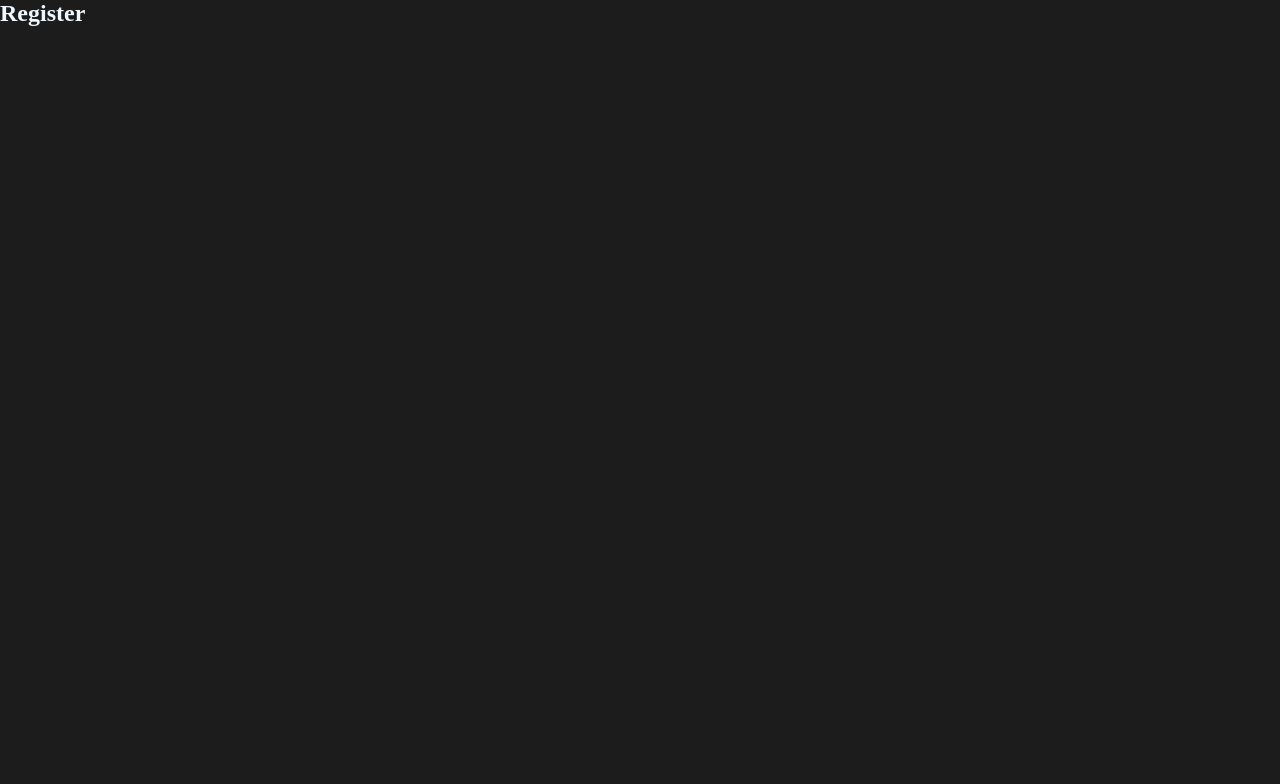
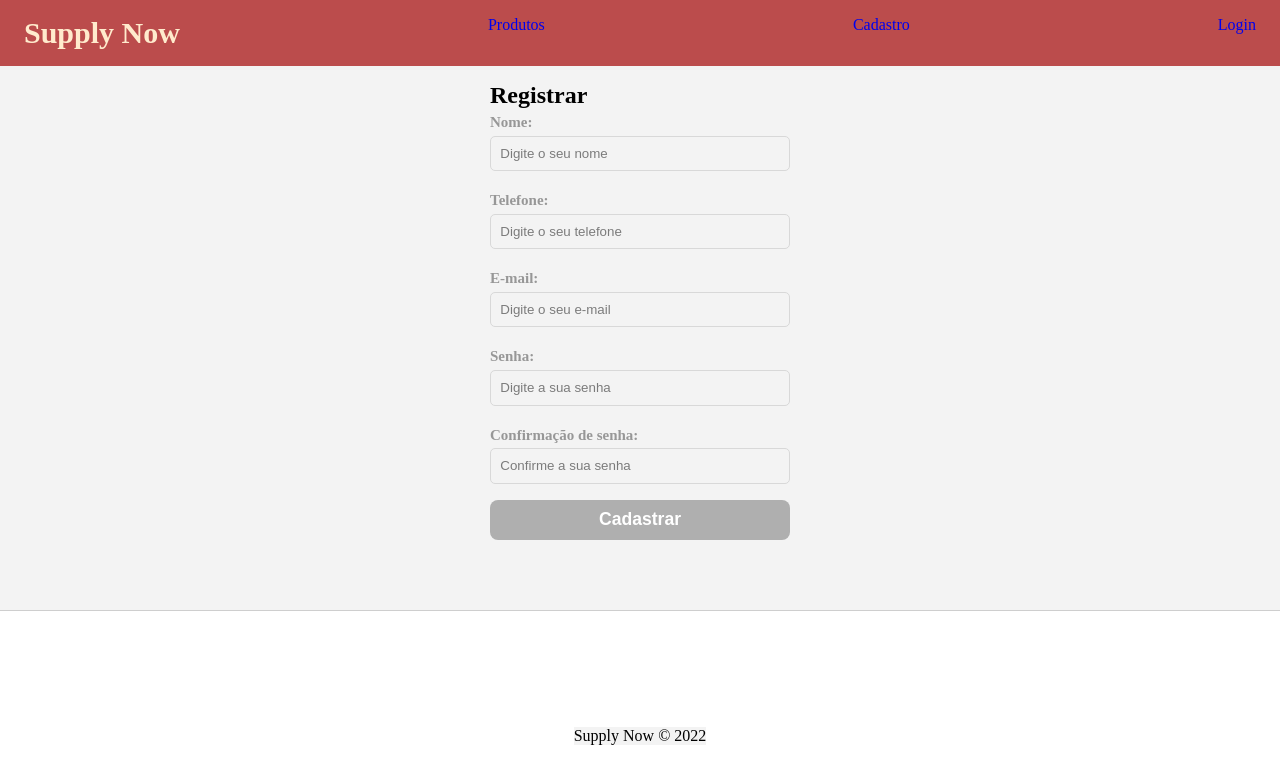
Before and after one commit to maikonmuniz/front-end-supply-now, a React (Create React App) app in the folder supply_now_front/: page /register in a window 1280 px wide. Shown: the top 784 px of the page. Built offline with nearby package versions, Linux system fonts and the light colour scheme.

Commit message:
add register

```diff
--- a/supply_now_front/src/App.js
+++ b/supply_now_front/src/App.js
@@ -4,6 +4,11 @@ import {
   Route,
   Navigate,
 } from 'react-router-dom'
+
+import Navbar from './components/layout/Navbar'
+import Container from './components/layout/Container'
+import Footer from './components/layout/Footer'
+
 
 import Home from './components/pages/Home'
 import Register from './components/pages/Auth/Register'
@@ -14,12 +19,15 @@ import Login from './components/pages/Auth/Login'
 function App() {
   return (
     <Router>
+      <Navbar />
+      <Container>
       <Routes>
         <Route path="/" element={<Home />} />
         <Route path="/login" element={<Login />} />
         <Route path="/register" element={<Register />} />
-
       </Routes>
+      </Container>
+     <Footer />
     </Router>
   )
 }
--- /dev/null
+++ b/supply_now_front/src/components/form/Form.module.css
@@ -0,0 +1,45 @@
+.form_container {
+    max-width: 300px;
+    margin: 0 auto;
+    background-color: #fff;
+    border-radius: 15px;
+  }
+
+  .form_container input[type='submit'] {
+    border-radius: 8px;
+    background-color: #afafaf;
+    color: #fff;
+    border: none;
+    min-width: 100px;
+    min-height: 2.5rem;
+    width: 100%;
+    cursor: pointer;
+    font-size: 1.1em;
+    font-weight: bold;
+  }
+
+  .form_container input[type='submit']:hover {
+    background-color: #ce5353;
+  }
+
+  .form_container p {
+    margin-top: 1em;
+  }
+
+  .form_container p a {
+    color: #16479d;
+    font-weight: bold;
+  }
+
+  /* form de pets */
+  .preview_pet_images {
+    display: flex;
+    justify-content: center;
+    margin-bottom: 1em;
+  }
+
+  .preview_pet_images img {
+    width: 100px;
+    height: 100px;
+    margin-left: 1em;
+  }
--- /dev/null
+++ b/supply_now_front/src/components/form/Input.js
@@ -0,0 +1,28 @@
+import styles from './Input.module.css'
+
+function Input({
+  type,
+  text,
+  name,
+  placeholder,
+  handleOnChange,
+  value,
+  multiple,
+}) {
+  return (
+    <div className={styles.form_control}>
+      <label htmlFor={name}>{text}:</label>
+      <input
+        type={type}
+        name={name}
+        id={name}
+        placeholder={placeholder}
+        onChange={handleOnChange}
+        value={value}
+        {...(multiple ? { multiple } : '')}
+      />
+    </div>
+  )
+}
+
+export default Input
--- /dev/null
+++ b/supply_now_front/src/components/form/Input.module.css
@@ -0,0 +1,24 @@
+.form_control {
+    display: flex;
+    flex-direction: column;
+    margin-bottom: 1em;
+  }
+
+  .form_control label {
+    margin-bottom: 0.3em;
+    font-weight: bold;
+    font-size: 15px;
+    padding-top: 5px;
+    color: rgb(151, 151, 151);
+  }
+
+  .form_control input {
+    padding: 0.7em;
+    border: 1px solid rgb(216, 216, 216);
+    border-radius: 5px;
+    color: #7b7b7b;
+  }
+
+  .form_control input::placeholder {
+    color: #7b7b7b;
+  }
--- /dev/null
+++ b/supply_now_front/src/components/layout/Container.js
@@ -0,0 +1,10 @@
+import styles from './Container.module.css'
+function Container({children}){
+    return (
+        <main className={styles.container}>
+            {children}
+        </main>
+    )
+}
+
+export default Container
--- /dev/null
+++ b/supply_now_front/src/components/layout/Container.module.css
@@ -0,0 +1,6 @@
+.container{
+    min-height: 60vh;
+    padding: 1em 2em 3em;
+    max-width: 1200px;
+    margin: 0 auto;
+}
--- /dev/null
+++ b/supply_now_front/src/components/layout/Footer.js
@@ -0,0 +1,13 @@
+import styles from './Footer.module.css'
+
+function Footer(){
+    return (
+       <footer className={styles.footer}>
+           <p>
+               <span>Supply Now</span> &copy; 2022
+            </p>
+       </footer>
+    )
+}
+
+export default Footer
--- /dev/null
+++ b/supply_now_front/src/components/layout/Footer.module.css
@@ -0,0 +1,14 @@
+.footer{
+    height: 250px;
+    display: flex;
+    align-items: center;
+    justify-content: center;
+    background-color: rgb(255, 255, 255);
+    color: rgb(0, 0, 0);
+    border-top: 1px solid rgba(117, 117, 117, 0.356);
+}
+
+
+.footer p span{
+    background-color: rgba(255, 255, 255, 0);
+}
--- /dev/null
+++ b/supply_now_front/src/components/layout/Navbar.js
@@ -0,0 +1,21 @@
+import {Link} from 'react-router-dom'
+import styles from './Navbar.module.css'
+
+function Navbar(){
+    return (
+        <nav className={styles.navbar}>
+            <h1 className={styles.navbar_logo}>Supply Now</h1>
+            <li>
+                <Link to="/">Produtos</Link>
+            </li>
+            <li>
+                <Link to="/Register">Cadastro</Link>
+            </li>
+            <li>
+                <Link to="/Login">Login</Link>
+            </li>
+        </nav>
+    )
+}
+
+export default Navbar
--- /dev/null
+++ b/supply_now_front/src/components/layout/Navbar.module.css
@@ -0,0 +1,33 @@
+.navbar {
+    display: flex;
+    justify-content: space-between;
+    padding: 1em 1.5em;
+    background-color: #bb4c4c;
+
+  }
+
+  .navbar_logo {
+    display: flex;
+    font-size: 30px;
+    color: blanchedalmond;
+    align-items: center;
+    background-color: rgba(0, 0, 0, 0);
+  }
+
+
+.navbar ul {
+    display: flex;
+    align-items: center;
+  }
+
+.navbar li{
+    list-style: none;
+    background-color: rgba(0, 0, 0, 0);
+}
+
+.navbar a{
+    text-decoration: none;
+    background-color: rgba(0, 0, 0, 0);
+    padding: 0;
+    margin: 0;
+  }
--- a/supply_now_front/src/components/pages/Auth/Register.js
+++ b/supply_now_front/src/components/pages/Auth/Register.js
@@ -1,9 +1,62 @@
-function Register(){
-    return(
-        <section>
-        <h1>Register</h1>
-        </section>
-    )
+
+import Input from '../../form/Input'
+
+import styles from '../../form/Form.module.css'
+
+
+
+function Register() {
+
+
+  function handleChange(e) {}
+
+
+
+  return (
+    <section className={styles.form_container}>
+      <h1>Registrar</h1>
+        <form>
+        <Input
+          text="Nome"
+          type="text"
+          name="name"
+          placeholder="Digite o seu nome"
+          handleOnChange={handleChange}
+        />
+        <Input
+          text="Telefone"
+          type="text"
+          name="phone"
+          placeholder="Digite o seu telefone"
+          handleOnChange={handleChange}
+        />
+        <Input
+          text="E-mail"
+          type="email"
+          name="email"
+          placeholder="Digite o seu e-mail"
+          handleOnChange={handleChange}
+        />
+        <Input
+          text="Senha"
+          type="password"
+          name="password"
+          placeholder="Digite a sua senha"
+          handleOnChange={handleChange}
+        />
+        <Input
+          text="Confirmação de senha"
+          type="password"
+          name="confirmpassword"
+          placeholder="Confirme a sua senha"
+          handleOnChange={handleChange}
+        />
+        <input type="submit" value="Cadastrar" />
+        </form>
+
+
+    </section>
+  )
 }
 
 export default Register
--- a/supply_now_front/src/index.css
+++ b/supply_now_front/src/index.css
@@ -1,9 +1,9 @@
  * {
    padding: 0;
    margin: 0;
-   background-color: #1C1C1C;
+   background-color: #f3f3f3;
  }
 
 h1{
-  color: aliceblue;
+  color: rgb(0, 0, 0);
 }
```
Also changed, not shown: supply_now_front/src/assets/img/logo.png (added), 1 other file (tests, documents, lock files or other folders).
